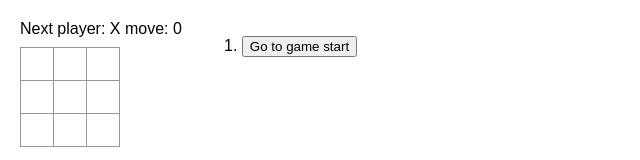
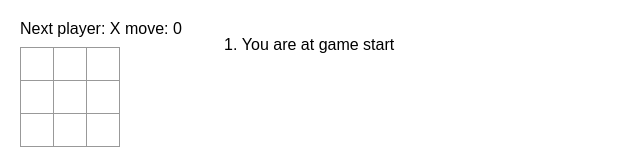
Before and after one commit to JaberSE09/react-tick-tac-toe, a React (Vite) app: page / in a window 1280 px wide. Shown: the top 160 px of the page, without its empty margins (0-640 px from the left). Built offline with nearby package versions, Linux system fonts and the light colour scheme.

Commit message:
move count setup

```diff
--- a/src/App.jsx
+++ b/src/App.jsx
@@ -41,7 +41,7 @@ function Board({ xIsNext, squares, onPlay, index }) {
     status = 'Winner: ' + winner;
   } else {
     if (index < 0 || index === undefined) {
-      status = 'Next player: ' + (xIsNext ? 'X' : 'O' +" move: " + " index: " + 0);
+      status = 'Next player: ' + (xIsNext ? 'X' : 'O') + " move: " + 0;
     } else {
       status = 'Next player: ' + (xIsNext ? 'X' : 'O') + " move: " + index;
     }
@@ -86,8 +86,8 @@ export default function Game() {
   }
 
   const moves = history.map((squares, move) => {
+    const isCurrentMove = move === currentMove;
     let description;
-
     if (move > 0) {
       description = 'Go to move #' + move;
     } else {
@@ -95,7 +95,11 @@ export default function Game() {
     }
     return (
       <li key={move}>
-        <button onClick={() => jumpTo(move)}>{description}</button>
+        {isCurrentMove ? (
+          move === 0 ? 'You are at game start' : 'You are at move #' + move
+        ) : (
+          <button onClick={() => jumpTo(move)}>{description}</button>
+        )}
       </li>
     );
   });
```
